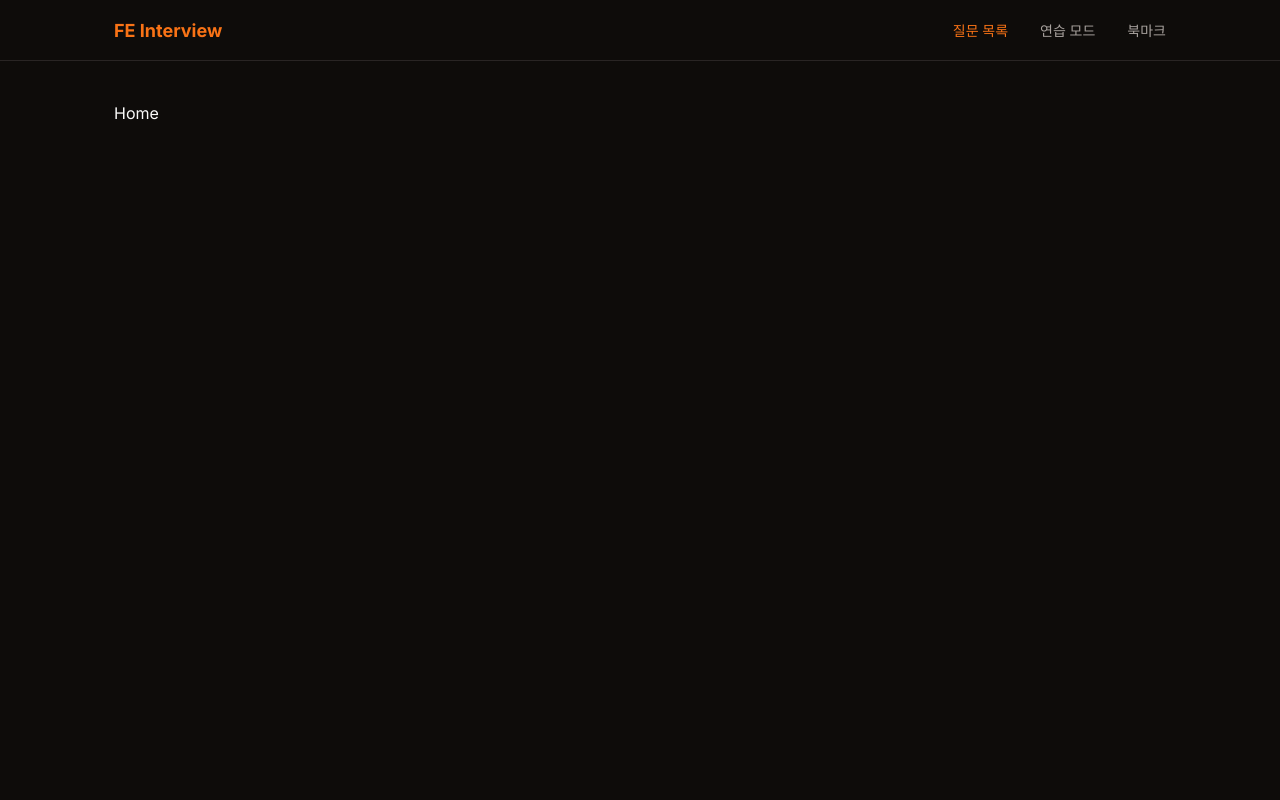
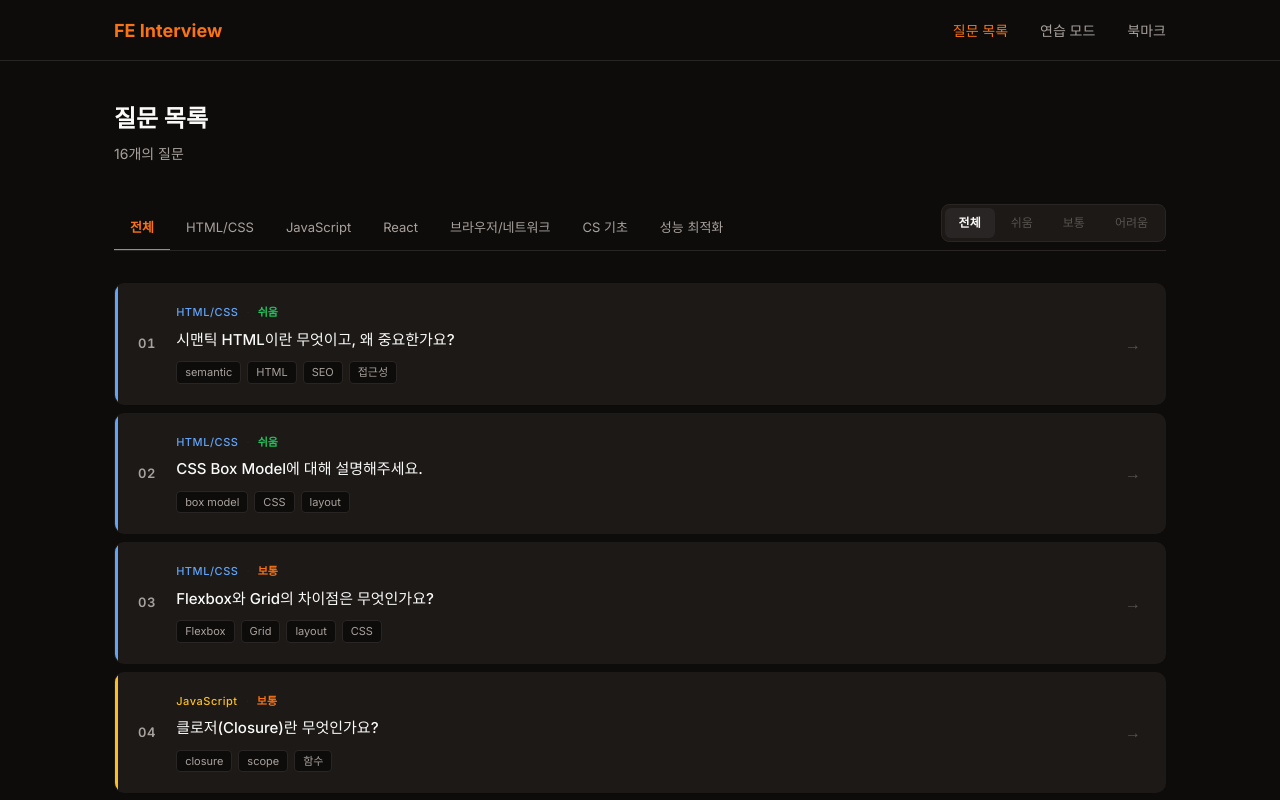
Before and after one commit to yoobilee/frontend-interview-prep, a React (Vite) app: page /questions in a window 1280 px wide. Shown: the top 800 px of the page. Built offline with nearby package versions, Linux system fonts and the light colour scheme.

Commit message:
feat: 질문 목록 페이지 UI 구현 및 호버 글로우 효과 적용

```diff
--- a/src/data/questions/performance.js
+++ b/src/data/questions/performance.js
@@ -1,4 +1,4 @@
-export const performanceQuestionss = [
+export const performanceQuestions = [
   // ─── 성능 최적화 ───
   {
     id: 15,
--- a/src/pages/QuestionsPage.jsx
+++ b/src/pages/QuestionsPage.jsx
@@ -1,5 +1,249 @@
-function HomePage() {
-  return <div>Home</div>
+import { useState } from 'react'
+import { useNavigate } from 'react-router-dom'
+import { questions, categories } from '../data/questions/index'
+
+const DIFFICULTIES = [
+  { id: 'all', label: '전체' },
+  { id: 'easy', label: '쉬움' },
+  { id: 'medium', label: '보통' },
+  { id: 'hard', label: '어려움' },
+]
+
+const DIFFICULTY_COLORS = {
+  easy: '#22c55e',
+  medium: '#f97316',
+  hard: '#ef4444',
 }
 
-export default HomePage
+const DIFFICULTY_LABELS = {
+  easy: '쉬움',
+  medium: '보통',
+  hard: '어려움',
+}
+
+const CATEGORY_COLORS = {
+  'html-css': '#60a5fa',
+  'javascript': '#fbbf24',
+  'react': '#34d399',
+  'browser-network': '#a78bfa',
+  'cs': '#f472b6',
+  'performance': '#fb923c',
+}
+
+function QuestionsPage() {
+  const navigate = useNavigate()
+  const [selectedCategory, setSelectedCategory] = useState('all')
+  const [selectedDifficulty, setSelectedDifficulty] = useState('all')
+
+  const filtered = questions.filter(q => {
+    const categoryMatch = selectedCategory === 'all' || q.categoryId === selectedCategory
+    const difficultyMatch = selectedDifficulty === 'all' || q.difficulty === selectedDifficulty
+    return categoryMatch && difficultyMatch
+  })
+
+  return (
+    <div>
+      {/* 헤더 */}
+      <div style={{ marginBottom: '40px' }}>
+        <h1 style={{ fontSize: '24px', fontWeight: 700, color: 'var(--text-primary)', marginBottom: '6px' }}>
+          질문 목록
+        </h1>
+        <p style={{ fontSize: '14px', color: 'var(--text-secondary)' }}>
+          {filtered.length}개의 질문
+        </p>
+      </div>
+
+      {/* 필터 영역 */}
+      <div style={{
+        display: 'flex',
+        alignItems: 'flex-end',
+        justifyContent: 'space-between',
+        marginBottom: '32px',
+        borderBottom: '1px solid var(--border)',
+        gap: '24px',
+      }}>
+        {/* 카테고리 탭 */}
+        <div style={{ display: 'flex', gap: '0', overflowX: 'auto', scrollbarWidth: 'none' }}>
+          {[{ id: 'all', label: '전체' }, ...categories].map(cat => {
+            const isActive = selectedCategory === cat.id
+            return (
+              <button
+                key={cat.id}
+                onClick={() => setSelectedCategory(cat.id)}
+                style={{
+                  padding: '12px 16px',
+                  fontSize: '13px',
+                  fontWeight: isActive ? 600 : 400,
+                  color: isActive ? 'var(--point)' : 'var(--text-secondary)',
+                  background: 'transparent',
+                  border: 'none',
+                  borderBottom: isActive ? '2px solid var(--point)' : '2px solid transparent',
+                  cursor: 'pointer',
+                  whiteSpace: 'nowrap',
+                  transition: 'all 0.15s',
+                  marginBottom: '-1px',
+                }}
+              >
+                {cat.label}
+              </button>
+            )
+          })}
+        </div>
+
+        {/* 난이도 세그먼트 */}
+        <div style={{
+          display: 'flex',
+          backgroundColor: 'var(--bg-surface)',
+          border: '1px solid var(--border)',
+          borderRadius: '8px',
+          padding: '3px',
+          gap: '2px',
+          flexShrink: 0,
+          marginBottom: '8px',
+        }}>
+          {DIFFICULTIES.map(diff => {
+            const isActive = selectedDifficulty === diff.id
+            return (
+              <button
+                key={diff.id}
+                onClick={() => setSelectedDifficulty(diff.id)}
+                style={{
+                  padding: '6px 14px',
+                  fontSize: '12px',
+                  fontWeight: isActive ? 600 : 400,
+                  color: isActive ? 'var(--text-primary)' : 'var(--text-muted)',
+                  background: isActive ? 'var(--bg-elevated)' : 'transparent',
+                  border: 'none',
+                  borderRadius: '6px',
+                  cursor: 'pointer',
+                  transition: 'all 0.15s',
+                }}
+              >
+                {diff.label}
+              </button>
+            )
+          })}
+        </div>
+      </div>
+
+      {/* 질문 카드 리스트 */}
+      <div style={{ display: 'flex', flexDirection: 'column', gap: '8px' }}>
+        {filtered.map((q, index) => {
+          const categoryColor = CATEGORY_COLORS[q.categoryId] || 'var(--point)'
+          return (
+            <div
+              key={q.id}
+              onClick={() => navigate(`/questions/${q.id}`)}
+              style={{
+                display: 'flex',
+                alignItems: 'stretch',
+                backgroundColor: 'var(--bg-surface)',
+                border: '1px solid transparent',
+                borderRadius: '10px',
+                cursor: 'pointer',
+                overflow: 'hidden',
+                transition: 'border-color 0.15s, background-color 0.15s, box-shadow 0.15s',
+              }}
+              onMouseEnter={e => {
+                e.currentTarget.style.borderColor = 'transparent'
+                e.currentTarget.style.backgroundColor = 'var(--bg-elevated)'
+                e.currentTarget.style.boxShadow = `0 0 0 1px ${categoryColor}, 0 0 20px ${categoryColor}66, 0 4px 40px ${categoryColor}33`
+              }}
+              onMouseLeave={e => {
+                e.currentTarget.style.borderColor = 'var(--border)'
+                e.currentTarget.style.backgroundColor = 'var(--bg-surface)'
+                e.currentTarget.style.boxShadow = 'none'
+              }}
+            >
+              {/* 왼쪽 컬러 바 */}
+              <div style={{
+                width: '3px',
+                backgroundColor: categoryColor,
+                flexShrink: 0,
+              }} />
+
+              {/* 번호 */}
+              <div style={{
+                padding: '20px 20px',
+                display: 'flex',
+                alignItems: 'center',
+                flexShrink: 0,
+              }}>
+                <span style={{
+                  fontSize: '13px',
+                  fontWeight: 600,
+                  color: 'var(--text-secondary)',
+                  fontVariantNumeric: 'tabular-nums',
+                  letterSpacing: '0.05em',
+                }}>
+                  {String(index + 1).padStart(2, '0')}
+                </span>
+              </div>
+
+              {/* 콘텐츠 */}
+              <div style={{ flex: 1, padding: '20px 20px 20px 0' }}>
+                <div style={{ display: 'flex', alignItems: 'center', gap: '8px', marginBottom: '8px' }}>
+                  <span style={{
+                    fontSize: '11px',
+                    fontWeight: 500,
+                    color: categoryColor,
+                    letterSpacing: '0.05em',
+                  }}>
+                    {categories.find(c => c.id === q.categoryId)?.label}
+                  </span>
+                  <span style={{ color: 'var(--border)', fontSize: '11px' }}>·</span>
+                  <span style={{
+                    fontSize: '11px',
+                    fontWeight: 600,
+                    color: DIFFICULTY_COLORS[q.difficulty],
+                  }}>
+                    {DIFFICULTY_LABELS[q.difficulty]}
+                  </span>
+                </div>
+
+                <p style={{
+                  fontSize: '15px',
+                  fontWeight: 500,
+                  color: 'var(--text-primary)',
+                  lineHeight: 1.5,
+                  marginBottom: '10px',
+                }}>
+                  {q.title}
+                </p>
+
+                <div style={{ display: 'flex', gap: '6px', flexWrap: 'wrap' }}>
+                  {q.tags.map(tag => (
+                    <span key={tag} style={{
+                      fontSize: '11px',
+                      color: 'var(--text-secondary)',
+                      backgroundColor: 'var(--bg-base)',
+                      padding: '2px 8px',
+                      borderRadius: '4px',
+                      border: '1px solid var(--border)',
+                    }}>
+                      {tag}
+                    </span>
+                  ))}
+                </div>
+              </div>
+
+              {/* 화살표 */}
+              <div style={{
+                padding: '20px 24px',
+                display: 'flex',
+                alignItems: 'center',
+                color: 'var(--text-muted)',
+                fontSize: '16px',
+                flexShrink: 0,
+              }}>
+                →
+              </div>
+            </div>
+          )
+        })}
+      </div>
+    </div>
+  )
+}
+
+export default QuestionsPage
```
